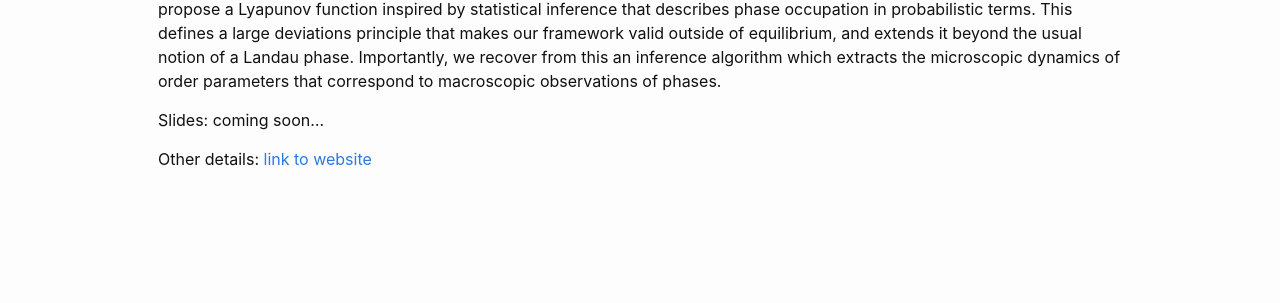
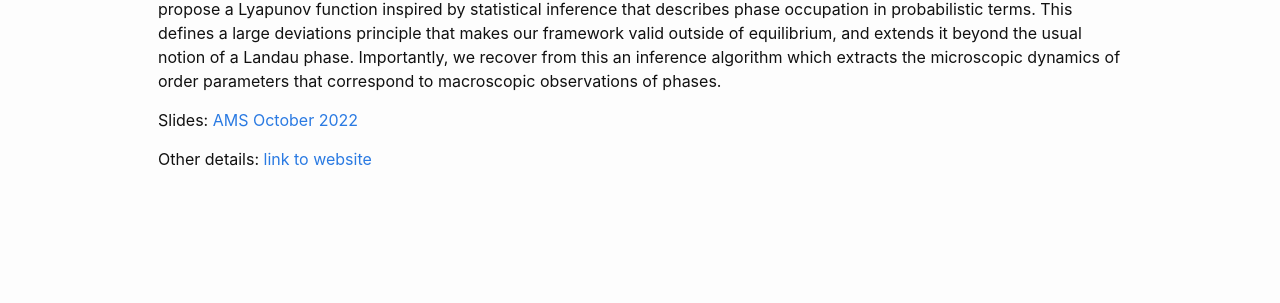
Before and after one commit to DARSakthi/DARSakthi.github.io, a Jekyll site: the page built from _talks/AMS-0.markdown, in a window 1280 px wide. Shown: the part 434-737 px from the top of the page. Built offline with Jekyll 4.4.1, drawn with Linux system fonts in a browser that asks for light colours.

Commit message:
Added slides

```diff
--- a/_talks/AMS-0.markdown
+++ b/_talks/AMS-0.markdown
@@ -14,6 +14,6 @@ _Abstract:_
 
 Physical systems and the partial differential equations used to model them often exhibit dynamical regimes with distinct qualitative behaviour, called phases. Understanding how such regimes arise is important to understanding features of complexity in physics, and to making physical sense of the low-dimensional or asymptotic behaviours of many PDEs. We propose a Lyapunov function inspired by statistical inference that describes phase occupation in probabilistic terms. This defines a large deviations principle that makes our framework valid outside of equilibrium, and extends it beyond the usual notion of a Landau phase. Importantly, we recover from this an inference algorithm which extracts the microscopic dynamics of order parameters that correspond to macroscopic observations of phases.
 
-Slides: coming soon...
+Slides: [AMS October 2022](AMS_Oct_2022.pdf)
 
 Other details: [link to website](http://www.ams.org/meetings/sectional/2295_program_sunday.html)
```
